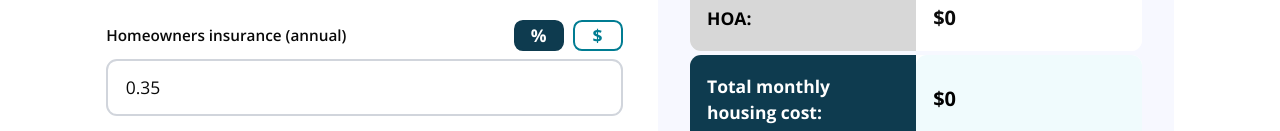
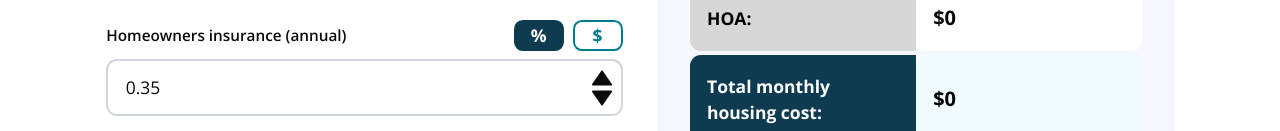
Before and after one commit to SU-SWS/ifdm_learning_apps, a Next.js app: page /interactives/mortgage-calculator in a window 1280 px wide. Shown: the part 805-936 px from the top of the page. Built offline with nearby package versions, Linux system fonts and the light colour scheme.

Commit message:
IFDM-131: fixes to the toggle between percent and dollar

```diff
--- a/app/interactives/mortgage-calculator/page.tsx
+++ b/app/interactives/mortgage-calculator/page.tsx
@@ -38,15 +38,25 @@ export default function MortgageCalculator() {
   const calculateMortgage = useCallback(() => {
   const r = (Number(interestRate) / 100 / 12); // Monthly interest rate
   const n = loanTerm * 12; // Total number of payments
+  const hoaDuesNum = Number(hoaDues) || 0; // FIX: Parse HOA as number
 
   if (mode === 'afford') {
     // Calculate home price from desired monthly payment
     const loanAmount = Number(monthlyPayment) * ((Math.pow(1 + r, n) - 1) / (r * Math.pow(1 + r, n)));
     const computedHomePrice = loanAmount / (1 - downPaymentPercent / 100);
     const downPayment = computedHomePrice * (downPaymentPercent / 100);
-      const monthlyTax = (computedHomePrice * (propertyTaxPercent / 100)) / 12;
-      const monthlyInsurance = (computedHomePrice * (homeInsurancePercent / 100)) / 12;
-      const totalMonthly = Number(monthlyPayment) + monthlyTax + monthlyInsurance + hoaDues;
+
+    // FIX: Handle property tax correctly based on mode
+    const monthlyTax = propertyTaxMode === 'percentage'
+      ? (computedHomePrice * (propertyTaxPercent / 100)) / 12
+      : propertyTaxAmount / 12;
+
+    // FIX: Handle home insurance correctly based on mode
+    const monthlyInsurance = homeInsuranceMode === 'percentage'
+      ? (computedHomePrice * (homeInsurancePercent / 100)) / 12
+      : homeInsuranceAmount / 12;
+
+    const totalMonthly = Number(monthlyPayment) + monthlyTax + monthlyInsurance + hoaDuesNum;
 
     setResults({
       homePrice: Math.round(computedHomePrice),
@@ -56,7 +66,7 @@ export default function MortgageCalculator() {
       monthlyTax: Math.round(monthlyTax),
       monthlyInsurance: Math.round(monthlyInsurance),
       totalMonthly: Math.round(Number(totalMonthly)),
-        hoaDues: Math.round(Number(hoaDues) || 0),
+      hoaDues: Math.round(hoaDuesNum),
       totalMonthlyHousingCost: Math.round(Number(totalMonthly))
     });
   } else if (mode === 'payment') {
@@ -64,9 +74,18 @@ export default function MortgageCalculator() {
     const downPayment = Number(homePrice) * (downPaymentPercent / 100);
     const loanAmount = Number(homePrice) - downPayment;
     const monthlyMortgage = loanAmount * (r * Math.pow(1 + r, n)) / (Math.pow(1 + r, n) - 1);
-      const monthlyTax = (Number(homePrice) * (propertyTaxPercent / 100)) / 12;
-      const monthlyInsurance = (Number(homePrice) * (homeInsurancePercent / 100)) / 12;
-      const totalMonthly = monthlyMortgage + monthlyTax + monthlyInsurance + hoaDues;
+
+    // FIX: Handle property tax correctly based on mode
+    const monthlyTax = propertyTaxMode === 'percentage'
+      ? (Number(homePrice) * (propertyTaxPercent / 100)) / 12
+      : propertyTaxAmount / 12;
+
+    // FIX: Handle home insurance correctly based on mode
+    const monthlyInsurance = homeInsuranceMode === 'percentage'
+      ? (Number(homePrice) * (homeInsurancePercent / 100)) / 12
+      : homeInsuranceAmount / 12;
+
+    const totalMonthly = monthlyMortgage + monthlyTax + monthlyInsurance + hoaDuesNum;
 
     setResults({
       homePrice: Math.round(Number(homePrice)),
@@ -76,11 +95,11 @@ export default function MortgageCalculator() {
       monthlyTax: Math.round(monthlyTax),
       monthlyInsurance: Math.round(monthlyInsurance),
       totalMonthly: Math.round(Number(totalMonthly)),
-        hoaDues: Math.round(Number(hoaDues) || 0),
+      hoaDues: Math.round(hoaDuesNum),
       totalMonthlyHousingCost: Math.round(Number(totalMonthly))
     });
   }
-  }, [mode, monthlyPayment, homePrice, downPaymentPercent, interestRate, loanTerm, propertyTaxPercent, homeInsurancePercent, hoaDues]);
+}, [mode, monthlyPayment, homePrice, downPaymentPercent, interestRate, loanTerm, propertyTaxPercent, propertyTaxMode, propertyTaxAmount, homeInsurancePercent, homeInsuranceMode, homeInsuranceAmount, hoaDues]);
 
   useEffect(() => {
     calculateMortgage();
@@ -337,8 +356,9 @@ export default function MortgageCalculator() {
                             type="button"
                             onClick={() => {
                               setPropertyTaxMode('dollar');
-                              // set dollar amount from results if available
-                              setPropertyTaxAmount(results.homePrice || (Number(homePrice) * (propertyTaxPercent / 100)));
+                              // FIX: Calculate annual property tax amount, not home price
+                              const annualTax = results.homePrice * (propertyTaxPercent / 100);
+                              setPropertyTaxAmount(annualTax);
                             }}
                             className={`w-[50px] text-md font-bold rounded-md border-2 transition ${
                               propertyTaxMode === 'dollar'
@@ -433,8 +453,9 @@ export default function MortgageCalculator() {
                             type="button"
                             onClick={() => {
                               setHomeInsuranceMode('dollar');
-                              // set dollar amount from results if available
-                              setHomeInsuranceAmount(results.homePrice || (Number(homePrice) * (homeInsurancePercent / 100)));
+                              // FIX: Calculate annual insurance amount, not home price
+                              const annualInsurance = results.homePrice * (homeInsurancePercent / 100);
+                              setHomeInsuranceAmount(annualInsurance);
                             }}
                             className={`w-[50px] text-md font-bold rounded-md border-2 transition ${
                               homeInsuranceMode === 'dollar'
@@ -462,7 +483,42 @@ export default function MortgageCalculator() {
                           }}
                           className="w-full pl-4 pr-16 py-3 border-2 border-gray-300 rounded-lg focus:border-blue-500 focus:ring-2 focus:ring-blue-200 outline-none transition [appearance:textfield] [&::-webkit-outer-spin-button]:appearance-none [&::-webkit-inner-spin-button]:appearance-none"
                         />
-
+                        <div className="absolute right-2 top-1/2 -translate-y-1/2 flex flex-col">
+                          <button
+                            type="button"
+                            tabIndex={-1}
+                            aria-label="Increase amount"
+                            onClick={() => {
+                              if (homeInsuranceMode === 'percentage') {
+                                setHomeInsurancePercent(Math.round(((Number(homeInsurancePercent) || 0) + 0.25) * 100) / 100);
+                              } else {
+                                const newAmount = (Number(homeInsuranceAmount) || 0) + 100;
+                                setHomeInsuranceAmount(newAmount);
+                                setHomeInsurancePercent((newAmount / Number(results.homePrice)) * 100);
+                              }
+                            }}
+                            className="mb-[-5px] hover:text-grey-med-dark focus:outline-none"
+                          >
+                            <BiSolidUpArrow size={24} />
+                          </button>
+                          <button
+                            type="button"
+                            tabIndex={-1}
+                            aria-label="Decrease amount"
+                            onClick={() => {
+                              if (homeInsuranceMode === 'percentage') {
+                                setHomeInsurancePercent(Math.max(0, Math.round(((Number(homeInsurancePercent) || 0) - 0.25) * 100) / 100));
+                              } else {
+                                const newAmount = Math.max(0, (Number(homeInsuranceAmount) || 0) - 100);
+                                setHomeInsuranceAmount(newAmount);
+                                setHomeInsurancePercent((newAmount / Number(results.homePrice)) * 100);
+                              }
+                            }}
+                            className="hover:text-grey-med-dark focus:outline-none"
+                          >
+                            <BiSolidDownArrow size={24} />
+                          </button>
+                        </div>
                       </div>
                     </div>
 
@@ -813,8 +869,9 @@ export default function MortgageCalculator() {
                         type="button"
                         onClick={() => {
                           setPropertyTaxMode('dollar');
-                          // set dollar amount from results if available
-                          setPropertyTaxAmount(results.homePrice || (Number(homePrice) * (propertyTaxPercent / 100)));
+                          // FIX: Calculate annual property tax amount, not home price
+                           const annualTax = results.homePrice * (propertyTaxPercent / 100);
+                            setPropertyTaxAmount(annualTax);
                         }}
                         className={`w-[50px] text-md font-bold rounded-md border-2 transition ${
                           propertyTaxMode === 'dollar'
@@ -909,8 +966,9 @@ export default function MortgageCalculator() {
                           type="button"
                           onClick={() => {
                             setHomeInsuranceMode('dollar');
-                            // set dollar amount from results if available
-                            setHomeInsuranceAmount(results.homePrice || (Number(homePrice) * (homeInsurancePercent / 100)));
+                            // FIX: Calculate annual insurance amount, not home price
+                            const annualInsurance = results.homePrice * (homeInsurancePercent / 100);
+                            setHomeInsuranceAmount(annualInsurance);
                           }}
                           className={`w-[50px] text-md font-bold rounded-md border-2 transition ${
                             homeInsuranceMode === 'dollar'
```
Lines whose indentation alone changed are shown as unchanged.
